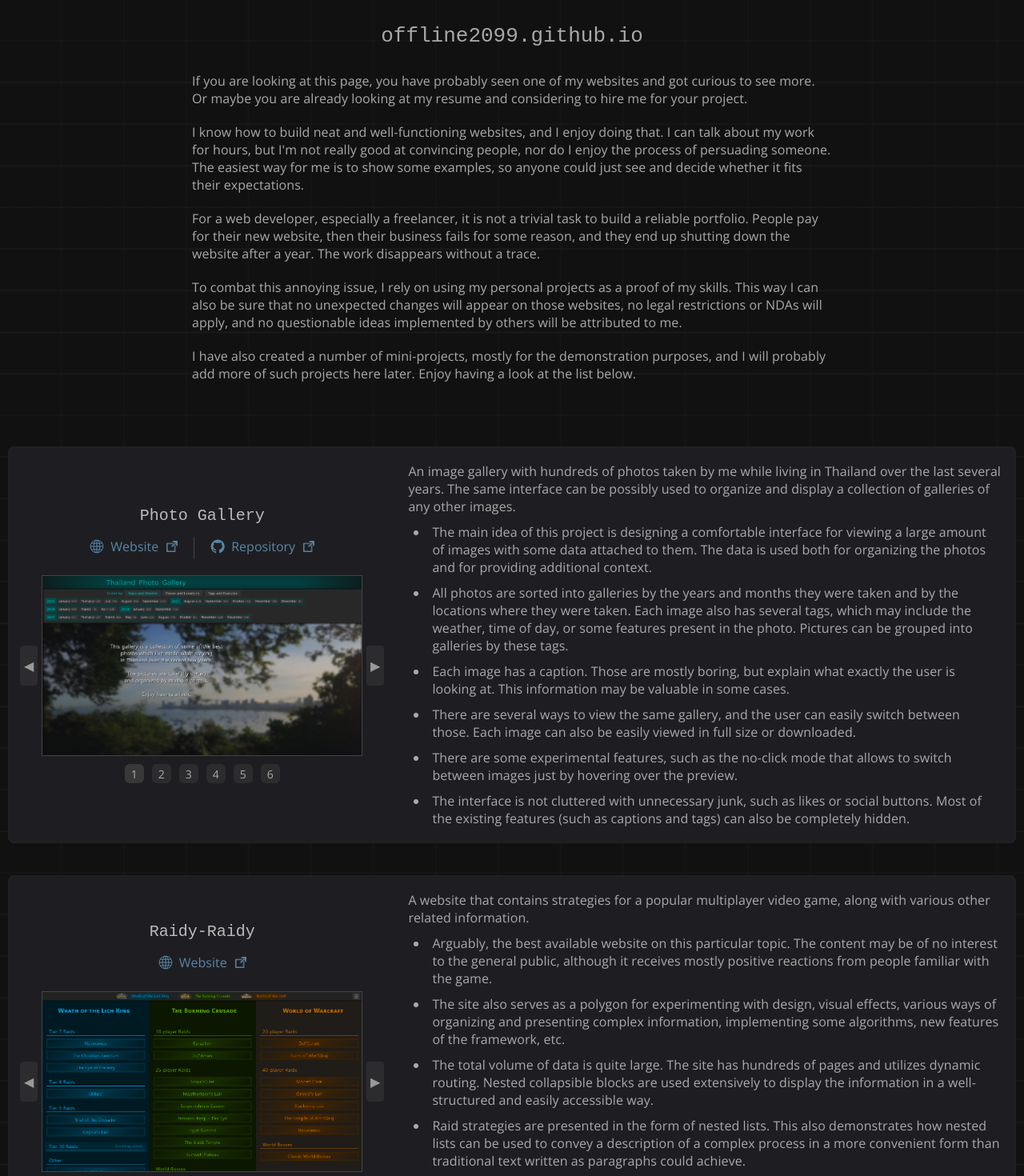
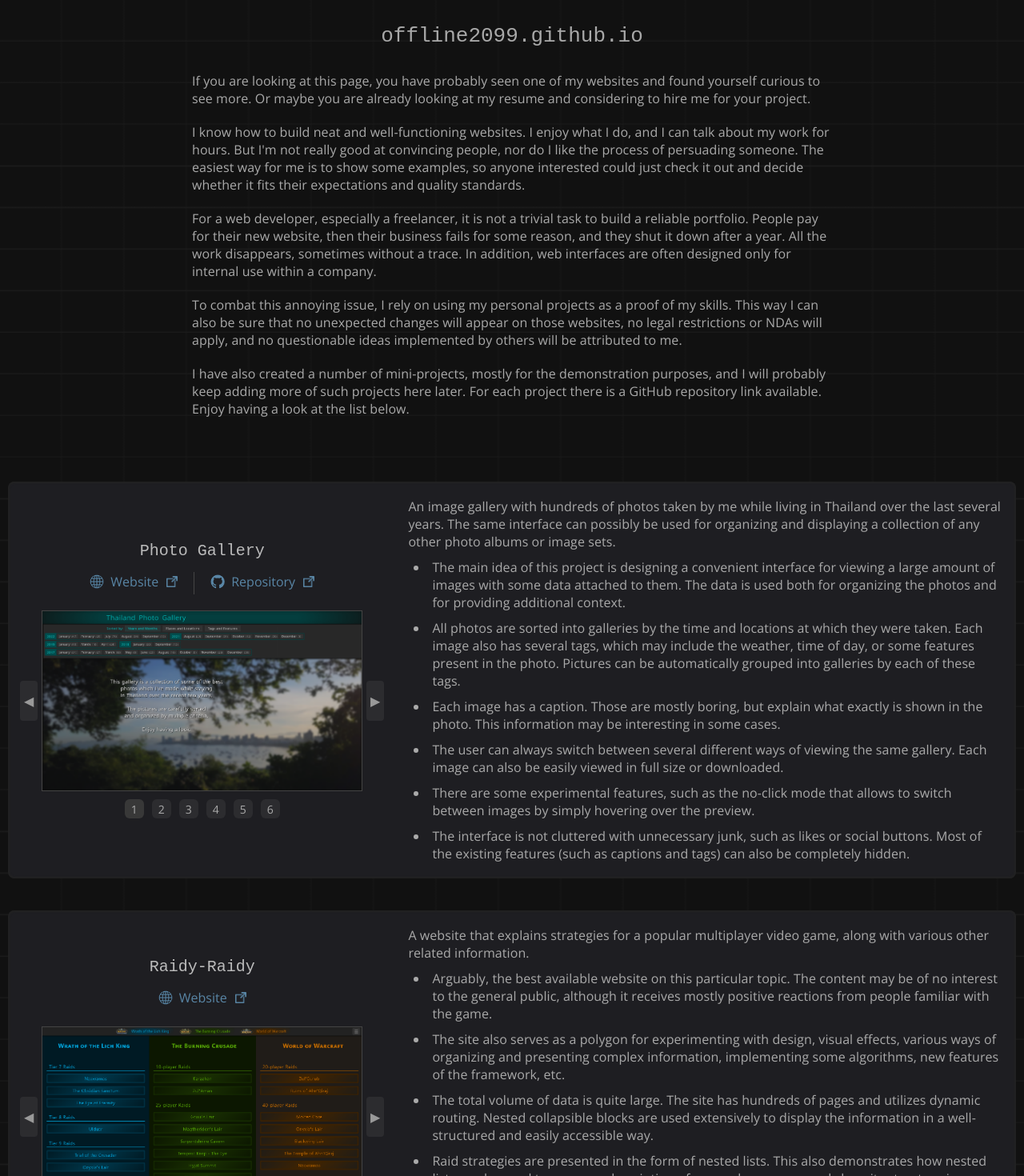
Before and after one commit to Offline2099/offline2099.github.io, an Angular app: page / in a window 1280 px wide. Shown: the top 1470 px of the page at 80% size. Built offline with nearby package versions, Linux system fonts and the light colour scheme.

Commit message:
Update project descriptions

```diff
--- a/src/app/data.ts
+++ b/src/app/data.ts
@@ -1,11 +1,11 @@
 import { WebsiteData } from './interfaces';
 
 export const Intro: string[] = [
-  'If you are looking at this page, you have probably seen one of my websites and got curious to see more. Or maybe you are already looking at my resume and considering to hire me for your project.',
-  'I know how to build neat and well-functioning websites, and I enjoy doing that. I can talk about my work for hours, but I\'m not really good at convincing people, nor do I enjoy the process of persuading someone. The easiest way for me is to show some examples, so anyone could just see and decide whether it fits their expectations.',
-  'For a web developer, especially a freelancer, it is not a trivial task to build a reliable portfolio. People pay for their new website, then their business fails for some reason, and they end up shutting down the website after a year. The work disappears without a trace.',
+  'If you are looking at this page, you have probably seen one of my websites and found yourself curious to see more. Or maybe you are already looking at my resume and considering to hire me for your project.',
+  'I know how to build neat and well-functioning websites. I enjoy what I do, and I can talk about my work for hours. But I\'m not really good at convincing people, nor do I like the process of persuading someone. The easiest way for me is to show some examples, so anyone interested could just check it out and decide whether it fits their expectations and quality standards.',
+  'For a web developer, especially a freelancer, it is not a trivial task to build a reliable portfolio. People pay for their new website, then their business fails for some reason, and they shut it down after a year. All the work disappears, sometimes without a trace. In addition, web interfaces are often designed only for internal use within a company.',
   'To combat this annoying issue, I rely on using my personal projects as a proof of my skills. This way I can also be sure that no unexpected changes will appear on those websites, no legal restrictions or NDAs will apply, and no questionable ideas implemented by others will be attributed to me.',
-  'I have also created a number of mini-projects, mostly for the demonstration purposes, and I will probably add more of such projects here later. Enjoy having a look at the list below.'
+  'I have also created a number of mini-projects, mostly for the demonstration purposes, and I will probably keep adding more of such projects here later. For each project there is a GitHub repository link available. Enjoy having a look at the list below.'
 ];
 
 export const Websites: WebsiteData[] = [
@@ -18,13 +18,13 @@ export const Websites: WebsiteData[] = [
       n: 6
     },
     description: {
-      summary: 'An image gallery with hundreds of photos taken by me while living in Thailand over the last several years. The same interface can be possibly used to organize and display a collection of galleries of any other images.',
+      summary: 'An image gallery with hundreds of photos taken by me while living in Thailand over the last several years. The same interface can possibly be used for organizing and displaying a collection of any other photo albums or image sets.',
       features: [
-        'The main idea of this project is designing a comfortable interface for viewing a large amount of images with some data attached to them. The data is used both for organizing the photos and for providing additional context.',
-        'All photos are sorted into galleries by the years and months they were taken and by the locations where they were taken. Each image also has several tags, which may include the weather, time of day, or some features present in the photo. Pictures can be grouped into galleries by these tags.',
-        'Each image has a caption. Those are mostly boring, but explain what exactly the user is looking at. This information may be valuable in some cases.',
-        'There are several ways to view the same gallery, and the user can easily switch between those. Each image can also be easily viewed in full size or downloaded.',
-        'There are some experimental features, such as the no-click mode that allows to switch between images just by hovering over the preview.',
+        'The main idea of this project is designing a convenient interface for viewing a large amount of images with some data attached to them. The data is used both for organizing the photos and for providing additional context.',
+        'All photos are sorted into galleries by the time and locations at which they were taken. Each image also has several tags, which may include the weather, time of day, or some features present in the photo. Pictures can be automatically grouped into galleries by each of these tags.',
+        'Each image has a caption. Those are mostly boring, but explain what exactly is shown in the photo. This information may be interesting in some cases.',
+        'The user can always switch between several different ways of viewing the same gallery. Each image can also be easily viewed in full size or downloaded.',
+        'There are some experimental features, such as the no-click mode that allows to switch between images by simply hovering over the preview.',
         'The interface is not cluttered with unnecessary junk, such as likes or social buttons. Most of the existing features (such as captions and tags) can also be completely hidden.'
        ]
     }
@@ -37,13 +37,13 @@ export const Websites: WebsiteData[] = [
       n: 9
     },
     description: {
-      summary: 'A website that contains strategies for a popular multiplayer video game, along with various other related information.',
+      summary: 'A website that explains strategies for a popular multiplayer video game, along with various other related information.',
       features: [
         'Arguably, the best available website on this particular topic. The content may be of no interest to the general public, although it receives mostly positive reactions from people familiar with the game.',
         'The site also serves as a polygon for experimenting with design, visual effects, various ways of organizing and presenting complex information, implementing some algorithms, new features of the framework, etc.',
         'The total volume of data is quite large. The site has hundreds of pages and utilizes dynamic routing. Nested collapsible blocks are used extensively to display the information in a well-structured and easily accessible way.',
-        'Raid strategies are presented in the form of nested lists. This also demonstrates how nested lists can be used to convey a description of a complex process in a more convenient form than traditional text written as paragraphs could achieve.',
-        'Another notable part of the site is the lists of rewards for each fight, called "loot tables". These tables contain a large number of items with multiple parameters. The items can be sorted, grouped, or filtered in a variety of ways, depending on the user\'s needs or preferences.'
+        'Raid strategies are presented in the form of nested lists. This also demonstrates how nested lists can be used to convey a description of a complex process and show its structure in a more convenient and intuitive way than traditional text written as paragraphs could achieve.',
+        'Another notable part of the site is the lists of rewards for each fight, called "loot tables". These tables contain a large number of items with multiple parameters. The items can be sorted, grouped, or filtered in a variety of ways, depending on the user\'s needs and preferences.'
       ]
     }
   },
@@ -58,10 +58,11 @@ export const Websites: WebsiteData[] = [
     description: {
       summary: 'A brief summary of the Earth\'s geologic history. Shows the structure of the geologic time scale in a simple interactive way. Gives a basic understanding of the key features and events that characterize each time interval.',
       features: [
-        'The core idea is to display the Earth\'s geologic history in a way that is both informative and visually enjoyable, while maintaining a reasonable balance between providing a meaningful overview and going into too much detail.',
+        'The core idea is to display the Earth\'s geologic history in a way that is both informative and visually enjoyable, providing a meaningful overview without going into too much detail.',
         'Nested collapsible blocks offer a compact and intuitive layout for viewing and navigating the timeline structure, also making it easier to remember.',
-        'The timeline can be viewed in either direction: chronologically (starting from the formation of the planet) or inversely (diving from the present into older and older epochs).',
-        'There is a quick navigation panel on the right that allows the user to jump to any specific timeline division with a single click.'
+        'The timeline can be viewed in either direction: chronologically (starting from the formation of the planet) or inversely (diving from the present into older periods and epochs).',
+        'There is a quick navigation panel on the right that allows the user to jump to any specific timeline division with a single click.',
+        'The site usilizes Angular components recursively. This approach allows to display a fairly large structure with relatively little code.'
       ]
     }
   },
@@ -111,7 +112,7 @@ export const Websites: WebsiteData[] = [
     description: {
       summary: 'An easy-to-use color converter. Works with RGB, HSL, and CMYK color spaces. Includes multiple formats for each color space. Can also be used as a color picker.',
       features: [
-        'Allows multiple ways to input the color: with sliders for any of the three color spaces, or as text in multiple notations (including percentage and hexadecimal).',
+        'Allows multiple ways to input the color: with sliders for any of the three color spaces, or as text in multiple notations (including percentages and hexadecimal).',
         'Automatically outputs the converted color in all three color spaces (RGB, HSL, CMYK) in all the most commonly used notations.',
         'Provides an interactive visual demonstration of how changing a color in one format affects the representation of that color in other formats.',
         'A complex step-by-step validation for text input. Shows exactly what is wrong in case of an error. Provides warnings for valid but odd input.',
```
